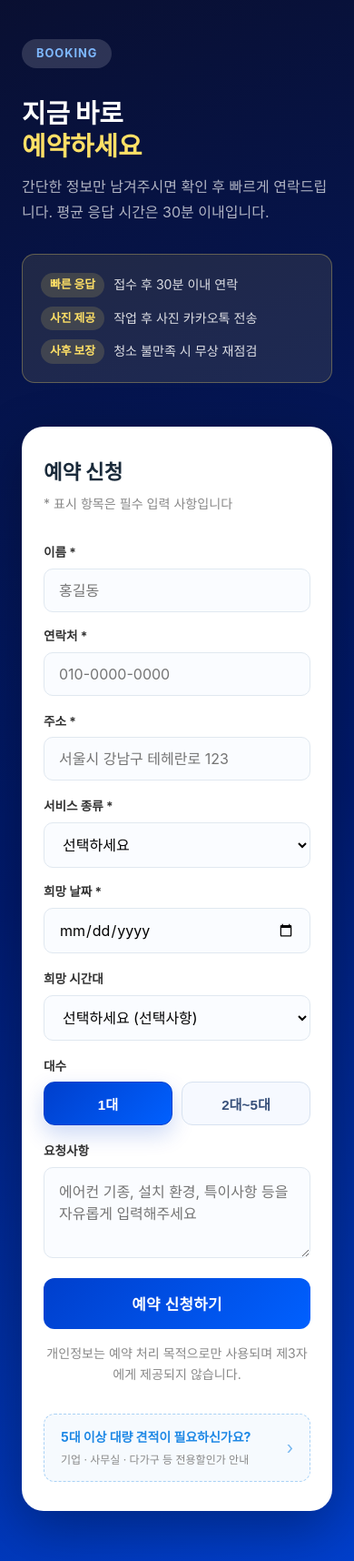
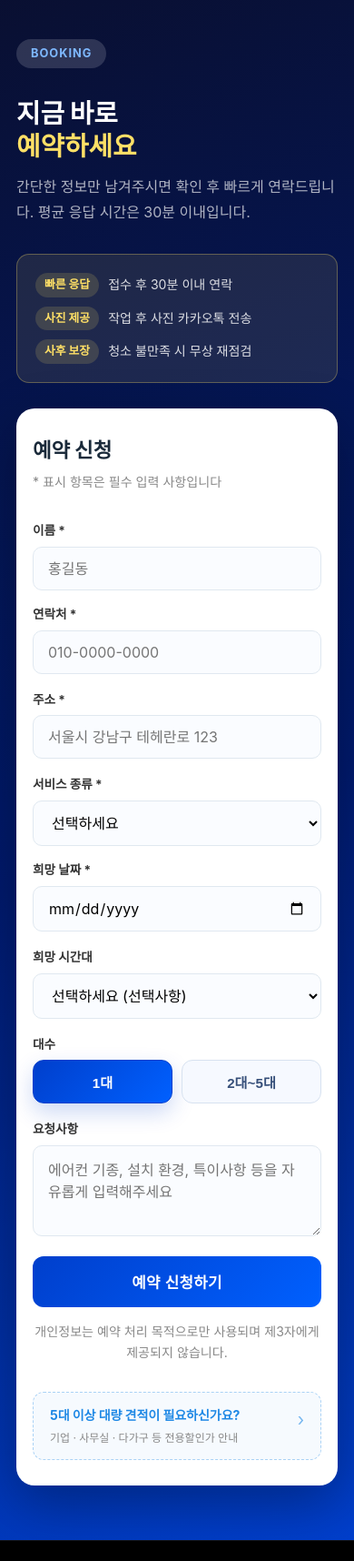
Before and after one commit to yk970217-wq/aircon-clean, a website: page public/booking.html in a window 390 px wide. Shown: the part 57-1773 px from the top of the page at 91% size. Drawn offline with Linux system fonts and the light colour scheme.

Commit message:
Add files via upload

```diff
--- a/public/booking.html
+++ b/public/booking.html
@@ -10,6 +10,7 @@
       background: linear-gradient(160deg, #0a0f2e 0%, #001a6e 55%, #003fcc 100%);
       min-height: 100vh;
       padding: 120px 0 80px;
+      overflow-x: clip;
     }
 
     .booking-page-inner {
@@ -17,11 +18,13 @@
       grid-template-columns: 1fr 1.4fr;
       gap: 48px;
       align-items: start;
+      min-width: 0;
     }
 
     .bk-info {
       position: sticky;
       top: 100px;
+      min-width: 0;
     }
 
     .bk-info .section-tag {
@@ -133,6 +136,9 @@
       border-radius: 24px;
       padding: 48px 44px;
       box-shadow: 0 20px 60px rgba(0, 0, 0, 0.3);
+      width: 100%;
+      min-width: 0;
+      overflow: hidden;
     }
 
     .bk-form-card h2 {
@@ -175,6 +181,8 @@
     .bk-group input,
     .bk-group select,
     .bk-group textarea {
+      width: 100%;
+      min-width: 0;
       padding: 13px 16px;
       border: 1.5px solid #e0e8f0;
       border-radius: 10px;
@@ -285,6 +293,8 @@
 
     .bk-bulk-link {
       display: block;
+      width: 100%;
+      min-width: 0;
       margin-top: 12px;
       text-decoration: none;
       border-radius: 12px;
@@ -335,10 +345,12 @@
     @media (max-width: 900px) {
       .booking-page-inner {
         grid-template-columns: 1fr;
+        gap: 28px;
       }
 
       .bk-info {
         position: static;
+        top: auto;
       }
 
       .bk-contact-cards {
@@ -356,12 +368,26 @@
     }
 
     @media (max-width: 500px) {
+      .booking-page .container {
+        padding-left: max(18px, env(safe-area-inset-left, 0px));
+        padding-right: max(18px, env(safe-area-inset-right, 0px));
+      }
+
       .bk-row {
         grid-template-columns: 1fr;
       }
 
       .booking-page {
         padding: 100px 0 60px;
+      }
+
+      .bk-form-card {
+        padding: 28px 18px;
+        border-radius: 20px;
+      }
+
+      .bk-bulk-link-inner {
+        align-items: flex-start;
       }
 
       .bk-count-selector { grid-template-columns: repeat(2, minmax(0, 1fr)); }
--- a/public/style.css
+++ b/public/style.css
@@ -219,9 +219,13 @@
   --radius: 16px;
   --radius-sm: 8px;
   --transition: all 0.3s ease;
-}
-
-html { scroll-behavior: smooth; }
+  color-scheme: light;
+}
+
+html {
+  scroll-behavior: smooth;
+  overflow-x: clip;
+}
 
 body {
   font-family: 'Noto Sans KR', -apple-system, sans-serif;
@@ -295,9 +299,15 @@ img.emoji {
 
 #header.scrolled {
   background: rgba(255,255,255,0.97);
-  -webkit-backdrop-filter: blur(20px);
-  backdrop-filter: blur(20px);
   box-shadow: 0 2px 20px rgba(0,0,0,0.1);
+}
+
+@supports ((-webkit-backdrop-filter: blur(20px)) or (backdrop-filter: blur(20px))) {
+  #header.scrolled {
+    background: rgba(255,255,255,0.82);
+    -webkit-backdrop-filter: blur(20px);
+    backdrop-filter: blur(20px);
+  }
 }
 
 .nav-container {
@@ -1315,17 +1325,23 @@ section { padding: 100px 0; }
   gap: 20px;
   margin-top: 24px;
   padding: 22px 28px;
-  background: rgba(255, 255, 255, 0.04);
+  background: rgba(7, 19, 52, 0.78);
   border: 1px solid rgba(255, 255, 255, 0.1);
   border-top: 1px solid rgba(255, 224, 102, 0.2);
   border-radius: 16px;
   text-decoration: none;
   color: #fff;
   transition: background 0.25s, border-color 0.25s, transform 0.25s;
-  -webkit-backdrop-filter: blur(10px);
-  backdrop-filter: blur(10px);
   position: relative;
   overflow: hidden;
+}
+
+@supports ((-webkit-backdrop-filter: blur(10px)) or (backdrop-filter: blur(10px))) {
+  .bulk-notice {
+    background: rgba(255, 255, 255, 0.04);
+    -webkit-backdrop-filter: blur(10px);
+    backdrop-filter: blur(10px);
+  }
 }
 .bulk-notice::before {
   content: '';
@@ -3387,8 +3403,6 @@ button.svc-photo-chooser-label:focus-visible {
   position: fixed;
   inset: 0;
   background: rgba(0,0,0,0.65);
-  -webkit-backdrop-filter: blur(6px);
-  backdrop-filter: blur(6px);
   z-index: 9000;
   display: flex;
   align-items: center;
@@ -3396,6 +3410,26 @@ button.svc-photo-chooser-label:focus-visible {
   padding: 20px;
   opacity: 0;
   animation: popup-fade-in 0.35s 0.6s ease forwards;
+}
+
+@supports ((-webkit-backdrop-filter: blur(6px)) or (backdrop-filter: blur(6px))) {
+  .popup-backdrop {
+    background: rgba(0,0,0,0.5);
+    -webkit-backdrop-filter: blur(6px);
+    backdrop-filter: blur(6px);
+  }
+}
+
+@media (max-width: 900px) {
+  .hero-orb {
+    filter: blur(64px);
+    opacity: 0.72;
+  }
+
+  .popup-orb {
+    filter: blur(32px);
+    opacity: 0.28;
+  }
 }
 .popup-backdrop.hidden { display: none; }
 
```
